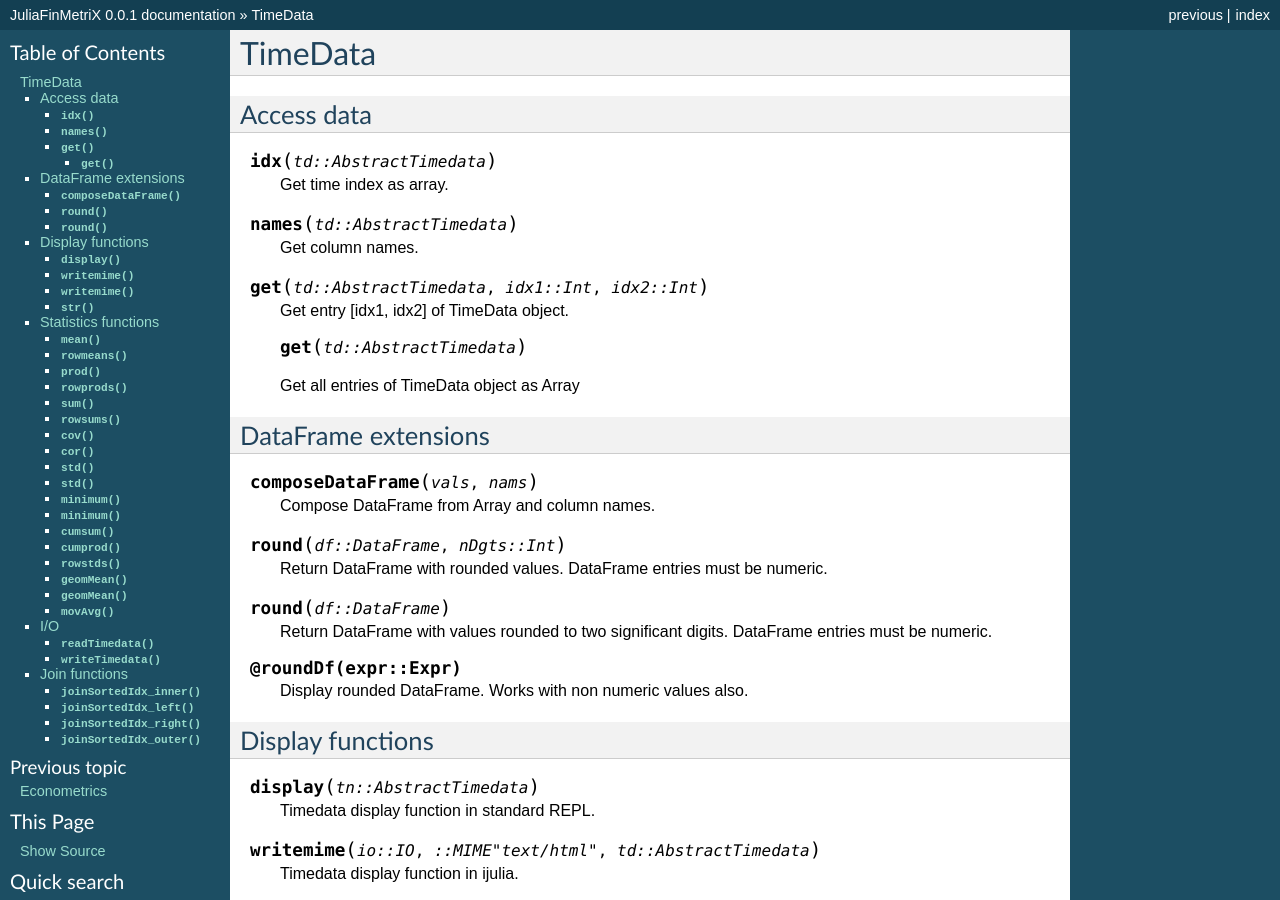
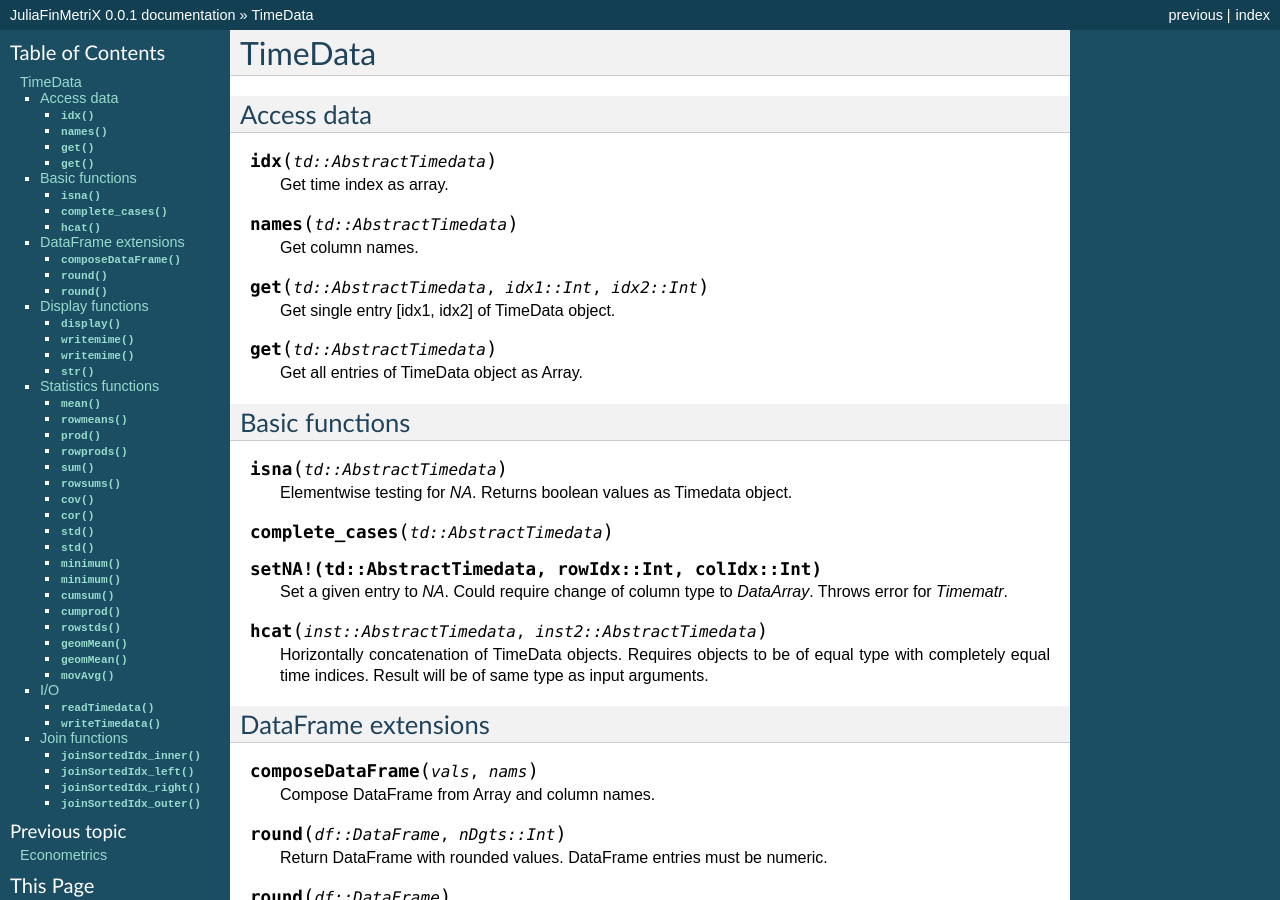
Before and after one commit to JuliaFinMetriX/JuliaFinMetriX.github.io, a Sphinx documentation site: the page built from docs/timeData.rst, in a window 1280 px wide and 900 px high. Built offline with Sphinx 7.4.7, drawn with Linux system fonts in a browser that asks for light colours.

Commit message:
some basic functions added to doc

```diff
--- a/docs/timeData.rst
+++ b/docs/timeData.rst
@@ -14,11 +14,34 @@
 
 .. function:: get(td::AbstractTimedata, idx1::Int, idx2::Int)
 
-   Get entry [idx1, idx2] of TimeData object.
+   Get single entry [idx1, idx2] of TimeData object.
 
-   .. function:: get(td::AbstractTimedata)
+.. function:: get(td::AbstractTimedata)
 
-   Get all entries of TimeData object as Array
+   Get all entries of TimeData object as Array.
+
+
+Basic functions
+---------------
+
+.. function:: isna(td::AbstractTimedata)
+
+   Elementwise testing for `NA`. Returns boolean values as Timedata
+   object.
+
+.. function:: complete_cases(td::AbstractTimedata)
+
+.. function:: setNA!(td::AbstractTimedata, rowIdx::Int, colIdx::Int)
+
+   Set a given entry to `NA`. Could require change of column type to
+   `DataArray`. Throws error for `Timematr`.
+
+.. function:: hcat(inst::AbstractTimedata, inst2::AbstractTimedata)
+
+   Horizontally concatenation of TimeData objects. Requires objects to
+   be of equal type with completely equal time indices. Result will be
+   of same type as input arguments.
+
 
 DataFrame extensions
 --------------------
```
